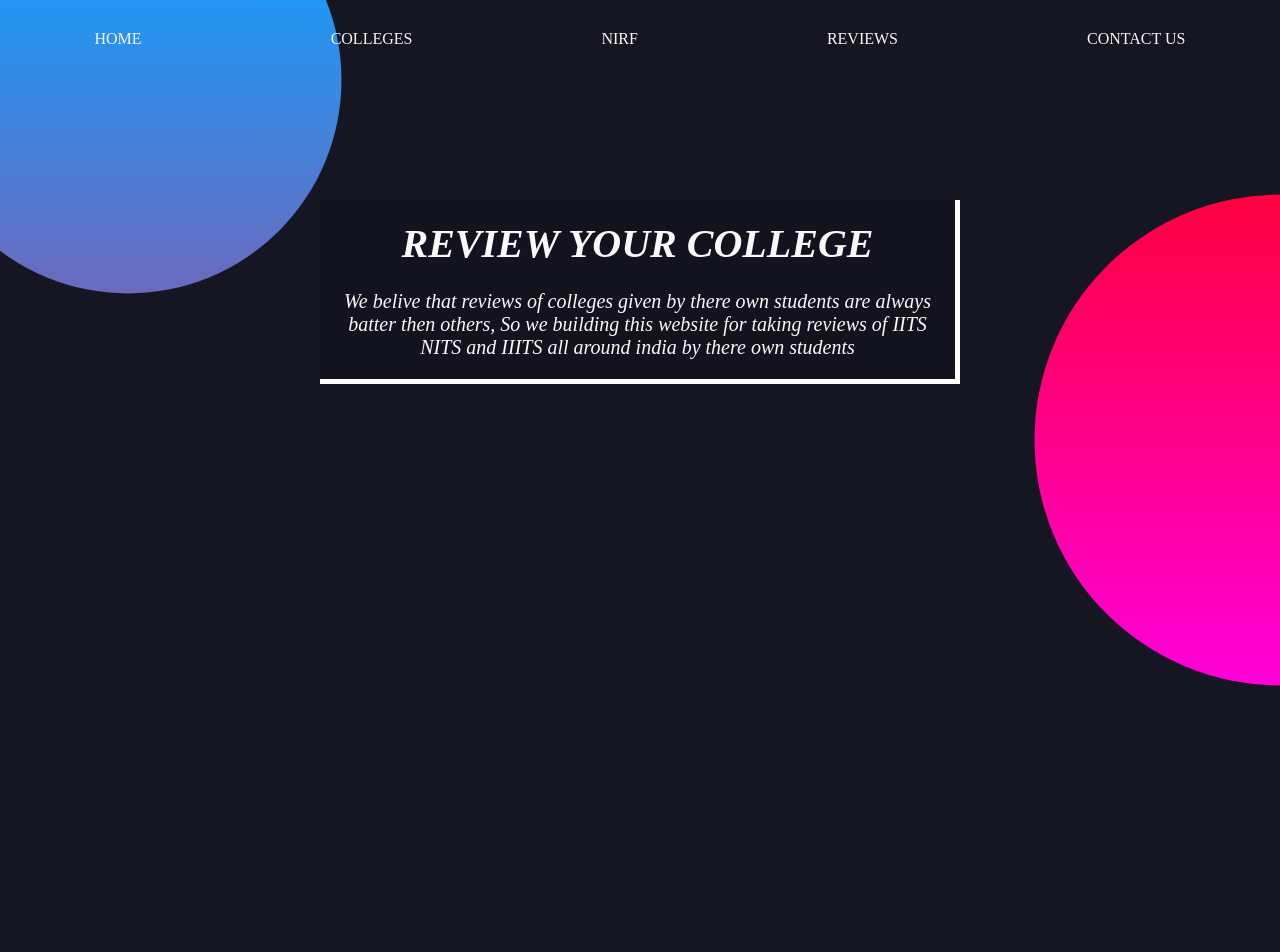
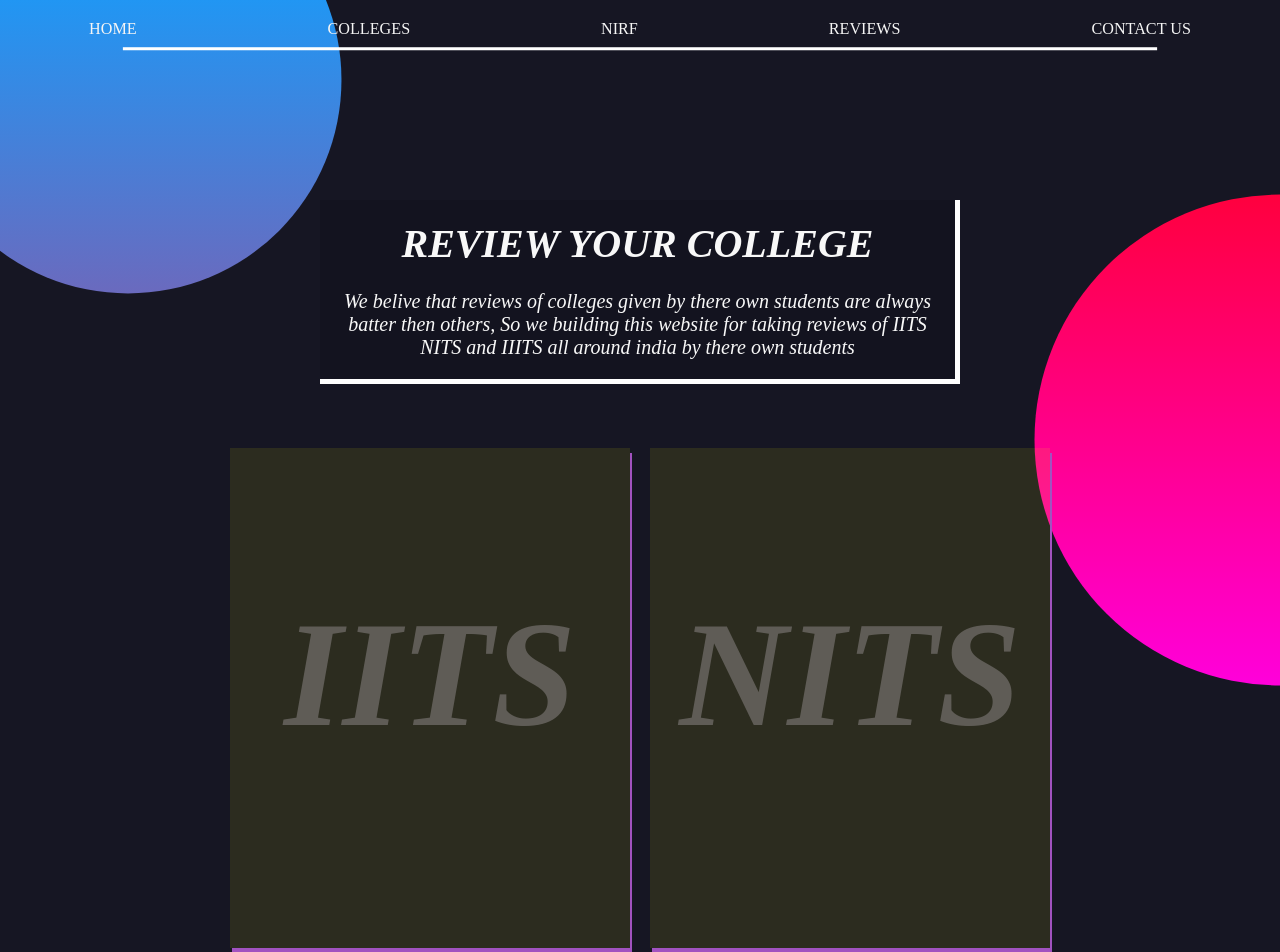
Before and after one commit to sunil-hash706/college-review, a website: page index.html in a window 1280 px wide. Shown: the top 952 px of the page. Drawn offline with Linux system fonts and the light colour scheme.

Commit message:
2:46 13-10

```diff
--- a/index.html
+++ b/index.html
@@ -6,7 +6,7 @@
     <meta http-equiv="X-UA-Compatible" content="IE=edge">
     <meta name="viewport" content="width=device-width, initial-scale=1.0">
     <title>Review Your college</title>
-    <link rel="stylesheet" href="/css/style.css">
+    <link rel="stylesheet" href="/public/css/style.css">
 </head>
 
 <body>
@@ -20,6 +20,7 @@
         <li><a href="#">REVIEWS</a></li>
         <li><a href="#">CONTACT US</a></li>
     </ul>
+    <div class="line"></div>
     </nav>
     <!-- <form action="/" method="POST">
         <input required type="text" name="name" id="nameu" placeholder="Your name here">
@@ -31,14 +32,33 @@
         <br>
         <p>We belive that reviews of colleges given by there own students are always batter then others, So we building this website for taking reviews of IITS NITS and IIITS all around india by there own students </p>
     </div>
+<br><br><br>
+    <div class="colleges">
+        <div class="boxc">
+            <h1>IITS</h1>
+            <p>The Indian Institutes of Technology (IITs) are autonomous public technical universities located across India. It is under the jurisdiction of Ministry of Education , Government of India. They are governed by the Institutes of Technology Act, 1961, which has declared them as Institutes of National Importance and lays down their powers, duties, and framework for governance.</p>
+        </div>
+        <div class="boxc">
+            <h1>NITS</h1>
+            <p>The National Institutes of Technology (NITs) are the premier autonomous public technical universities under the jurisdiction of Ministry of Education, Government of India. They are governed by the National Institutes of Technology, Science Education and Research Act, 2007, which declared them as institutions of national importance and lays down their powers, duties, and framework for governance.</p>
+        </div>
+        <div class="boxc">
+            <h1>IIITS</h1>
+            <p>In 2013 the Indian Institutes of Information Technology Bill 2013 was introduced in Lok Sabha.[citation needed][2] The bill sought to grants the status of Institutes of National Importance (INI) upon the four IIITs. After much debate and changes, the bill was passed by the Parliament on 1 December 2014[citation needed] and published as Indian Institutes of Information Technology Act, 2014 on 8 December 2014, coming into effect on 5 January 2015</p>
+        </div>
+    </div>
 
 </body>
-<script src="/js/index.js"></script>
-<script src="/js/vanilla-tilt.js"></script>
+<script src="/public/js/index.js"></script>
+<script src="/public/js/vanilla-tilt.js"></script>
 <script>
     VanillaTilt.init(document.querySelector(".box"), {
 		max: 25,
 		speed: 400
 	});
+    VanillaTilt.init(document.querySelectorAll(".boxc"), {
+		max: 25,
+		speed: 400
+	});
 </script>
 </html>
--- a/public/css/style.css
+++ b/public/css/style.css
@@ -25,6 +25,7 @@ button{
     border: 2px solid black;
     border-radius: 5px;
 }
+
 button:hover{
     background-color: rgb(52, 180, 52);
 }
@@ -60,10 +61,13 @@ nav{
     position: fixed;
     left: 0;
     right: 0;
-    height: 100px;
+    height: 50px;
     z-index: +1;
     width: 100%;
 
+}
+nav:hover{
+    transform: scale(1.01);
 }
 .nav-transparent{
     box-sizing: border-box;
@@ -81,11 +85,23 @@ nav ul{
 nav ul li{
     list-style: none;
     text-decoration: none;
-    margin-top: 30px;
+    margin-top: 20px;
 }
 nav ul li a{
     text-decoration: none;
     color: whitesmoke;
+}
+nav ul li a:hover{
+    text-decoration: underline 5px solid rgb(187, 61, 212);
+}
+.line{
+    position: absolute;
+    background-color: white;
+    height: 3px;
+    width: 80%;
+    /* margin: auto; */
+    top: 47px;
+    left: 10%;
 }
 .box{
     top: 200px;
@@ -111,3 +127,54 @@ nav ul li a{
     background-color: #fff !important;
     transition: background-color 200ms linear;
   }
+  .colleges{
+      position: relative;
+      display: flex;
+      flex-wrap: wrap;
+      width: 80%;
+      margin: auto;
+      align-items: center;
+      text-align: center;
+      justify-content: center;
+  }
+  .boxc{
+    top: 200px;
+    position: relative;
+    width: 400px;
+    height: 500px;
+    text-align: center;
+    align-items: center;
+    box-sizing: border-box;
+    margin: 10px;
+    z-index: +1;
+    color: rgb(248, 248, 248);
+    padding: 20px;
+    box-shadow: #b31e92;
+    background: rgba(241, 245, 0, 0.1);
+    font-size: 20px;
+    font-style:oblique;
+    align-items: center;
+    box-shadow: 2px 5px #a152c0;
+}
+.colleges div h1{
+    font-size: 150px;
+    color: rgba(148, 142, 142, 0.5);
+    position: relative;
+    top: 120px;
+}
+
+.colleges div p{
+    position: relative;
+    top: -70px;
+    font-size: 22px;
+    font-weight:bold;
+    transform:translateY(-100px);
+    transition: 0.5s;
+    opacity: 0;
+    height: 100%;
+    width: 100%;
+}
+.colleges div p:hover{
+    transform:translateY(0px);
+    opacity: 1;
+}
--- a/public/js/index.js
+++ b/public/js/index.js
@@ -2,13 +2,30 @@ var myNav = document.getElementById('mynav');
 window.onscroll = function () {
     "use strict";
     if (document.documentElement.scrollTop>= 50 ) {
-    console.log("hii");
 
         myNav.classList.add("nav-colored");
         myNav.classList.remove("nav-transparent");
+        myNav.innerHTML=`   <ul>
+        <li><a href="#">HOME</a></li>
+        <li></li>
+        <li></li>
+        <li></li>
+        <li></li>
+    </ul>
+    <div class="line"></div>
+    `;
     }
     else {
         myNav.classList.add("nav-transparent");
         myNav.classList.remove("nav-colored");
+        myNav.innerHTML=`   <ul>
+        <li><a href="#">HOME</a></li>
+        <li><a href="#">COLLEGES</a></li>
+        <li><a href="#">NIRF</a></li>
+        <li><a href="#">REVIEWS</a></li>
+        <li><a href="#">CONTACT US</a></li>
+
+    </ul>
+    <div class="line"></div>`;
     }
 };
```
